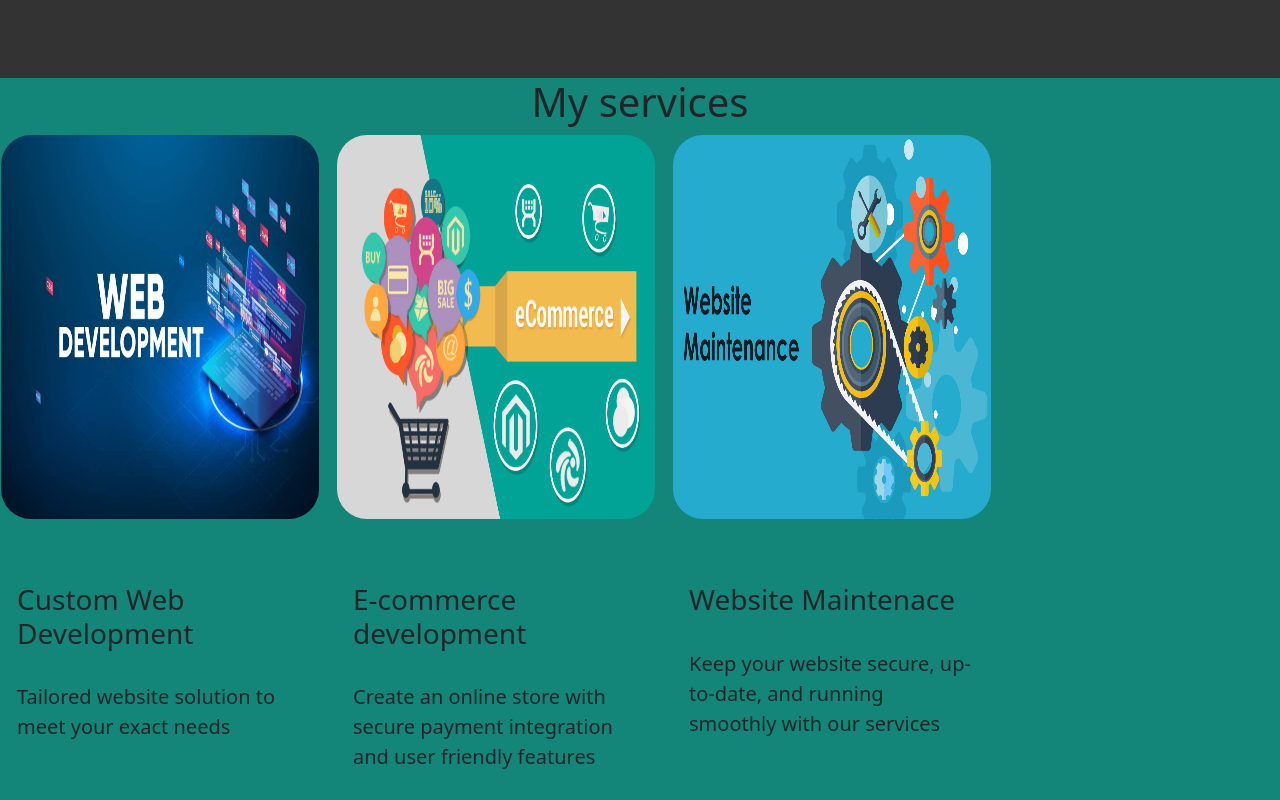
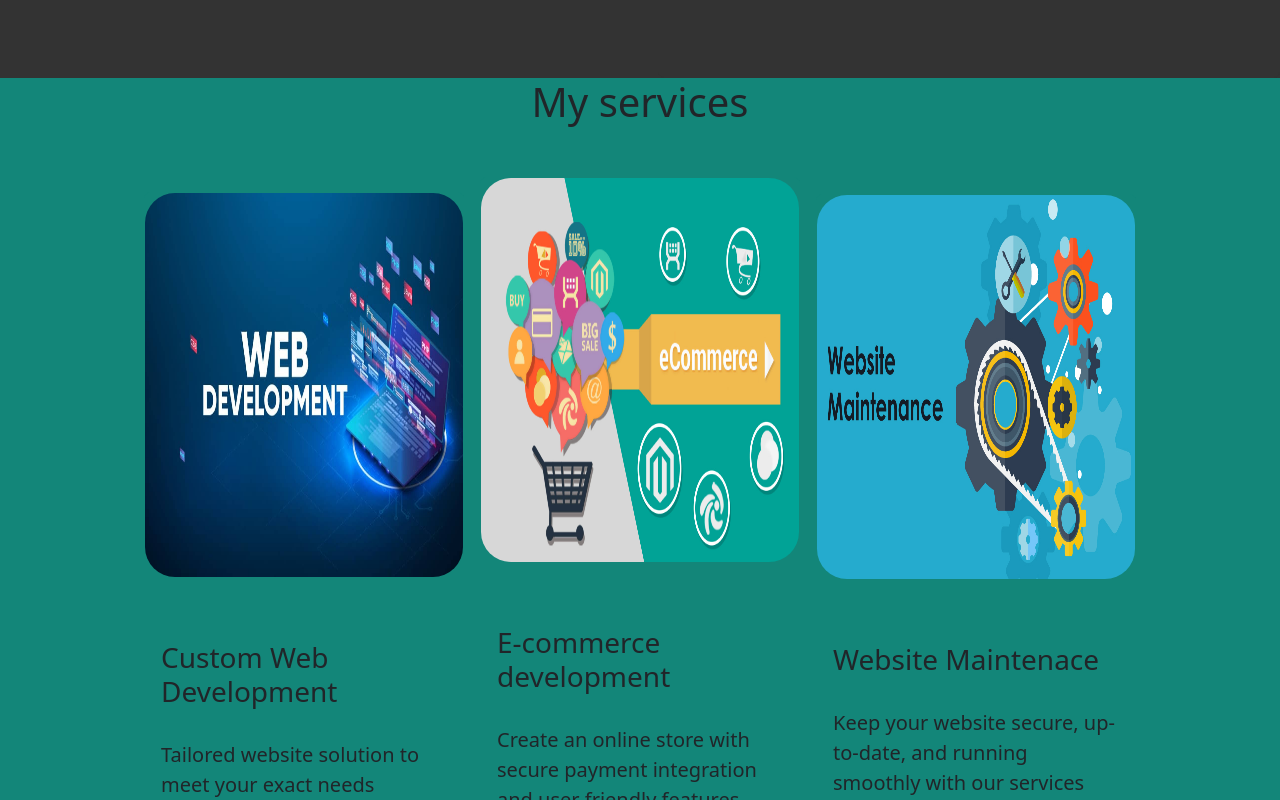
Before and after one commit to Zeaforx/Portfolio, a Next.js app: page / in a window 1280 px wide. Shown: the part 1180-1980 px from the top of the page. Built offline with nearby package versions, Linux system fonts and the light colour scheme; some icons are missing.

Commit message:
bootstrap update

```diff
--- a/app/services.js
+++ b/app/services.js
@@ -6,9 +6,8 @@ export default function Services() {
 
     return (
         <section className="services-section w-100 d-flex align-items-center justify-content-center flex-column">
-
             <h1 className="services-header">My services</h1>
-                <div className="services-container card-deck w-100 h-100 d-flex flex-row gap-3  ">
+            <div className="services-container card-deck w-100 h-100 d-flex align-items-center justify-content-center  flex-row gap-3  ">
                 <div className="card w-25 service d-flex align-items-center justify-content-center flex-column ">
                     <Image
                         className="service-image card-img-top mb-5"
@@ -22,8 +21,7 @@ export default function Services() {
                         </h3>
                         <br />
                         <p className="card-text fs-5">
-                                Tailored website solution to meet your exact
-                                needs
+                            Tailored website solution to meet your exact needs
                         </p>
                     </div>
                     <a href="#contact">
@@ -68,8 +66,8 @@ export default function Services() {
                         </h3>
                         <br />
                         <p className="card-text fs-5">
-                                Keep your website secure, up-to-date, and
-                                running smoothly with our services
+                            Keep your website secure, up-to-date, and running
+                            smoothly with our services
                         </p>
                     </div>
                     <a href="#contact">
@@ -79,7 +77,6 @@ export default function Services() {
                     </a>
                 </div>
             </div>
-
         </section>
     );
 }
```
Lines whose indentation alone changed are shown as unchanged.
